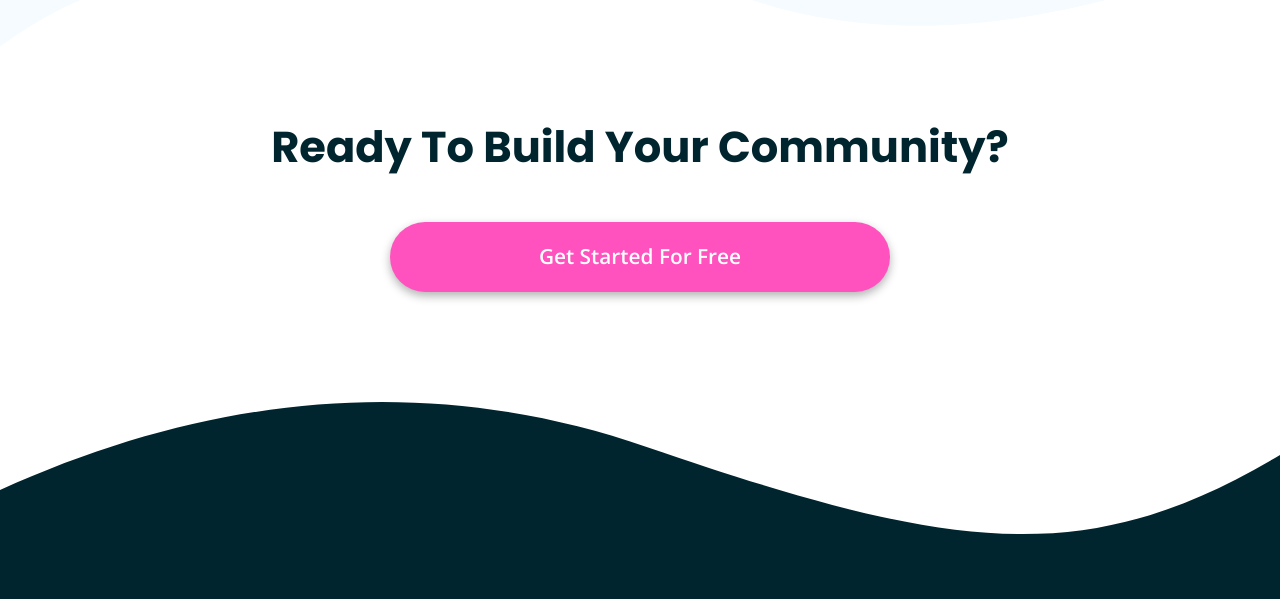
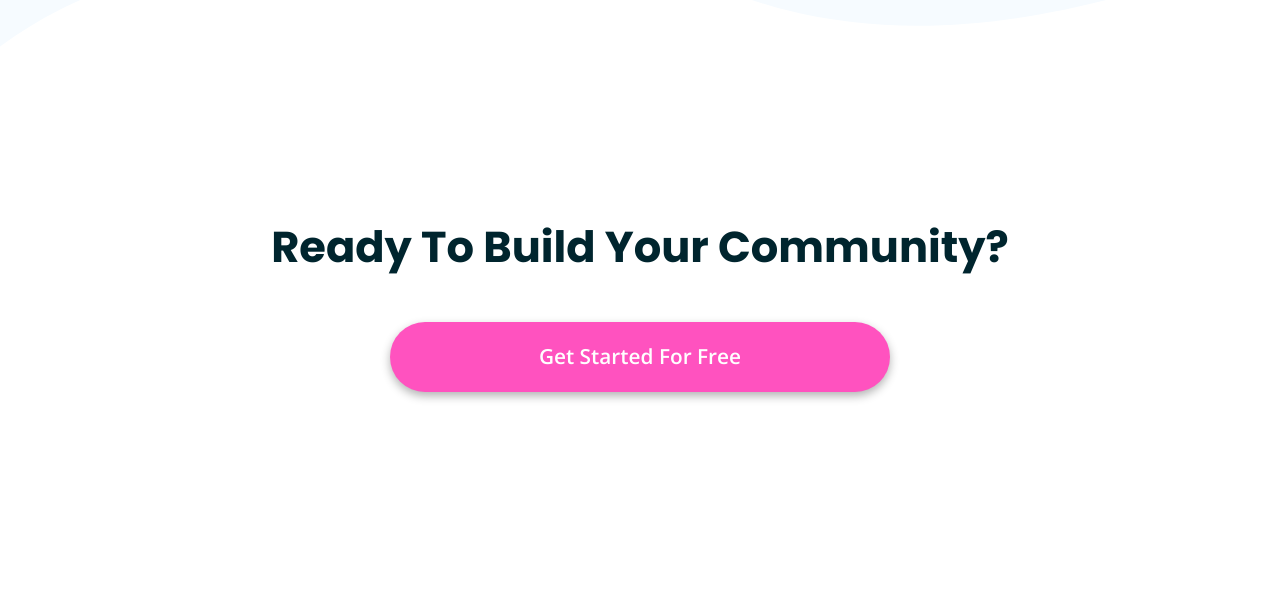
Before and after one commit to AhmedReda958/Huddle, a plain HTML site: page index.html in a window 1280 px wide. Shown: the part 3800-4399 px from the top of the page. Drawn offline with nearby package versions, Linux system fonts and the light colour scheme.

Commit message:
Update style.css

```diff
--- a/css/style.css
+++ b/css/style.css
@@ -114,7 +114,9 @@ header img {
 .blue {
   background-color: hsl(207, 100%, 98%);
 }
-
+section:last-of-type {
+  padding: 100px 0;
+}
 .sec .container {
   display: flex;
   align-items: center;
```
